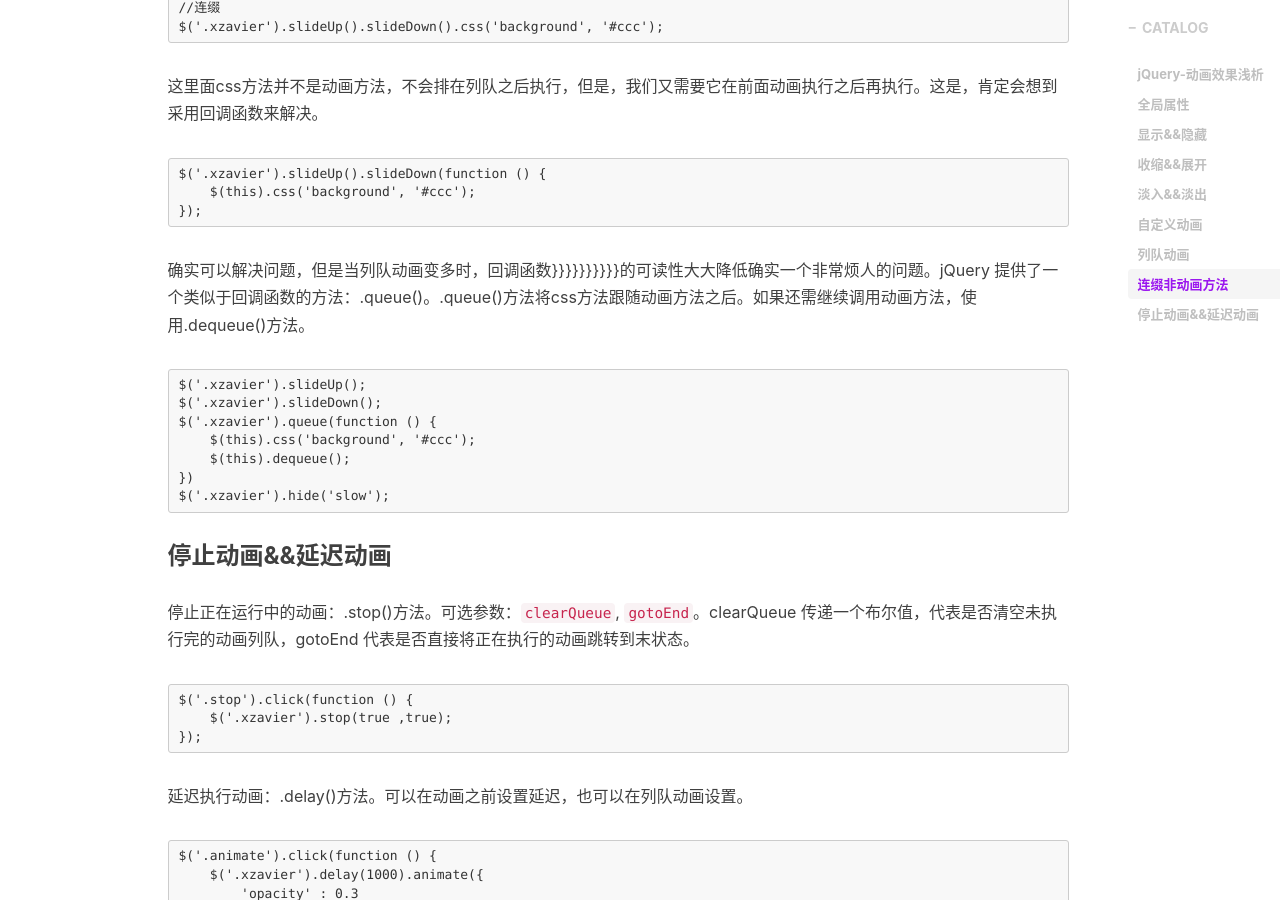
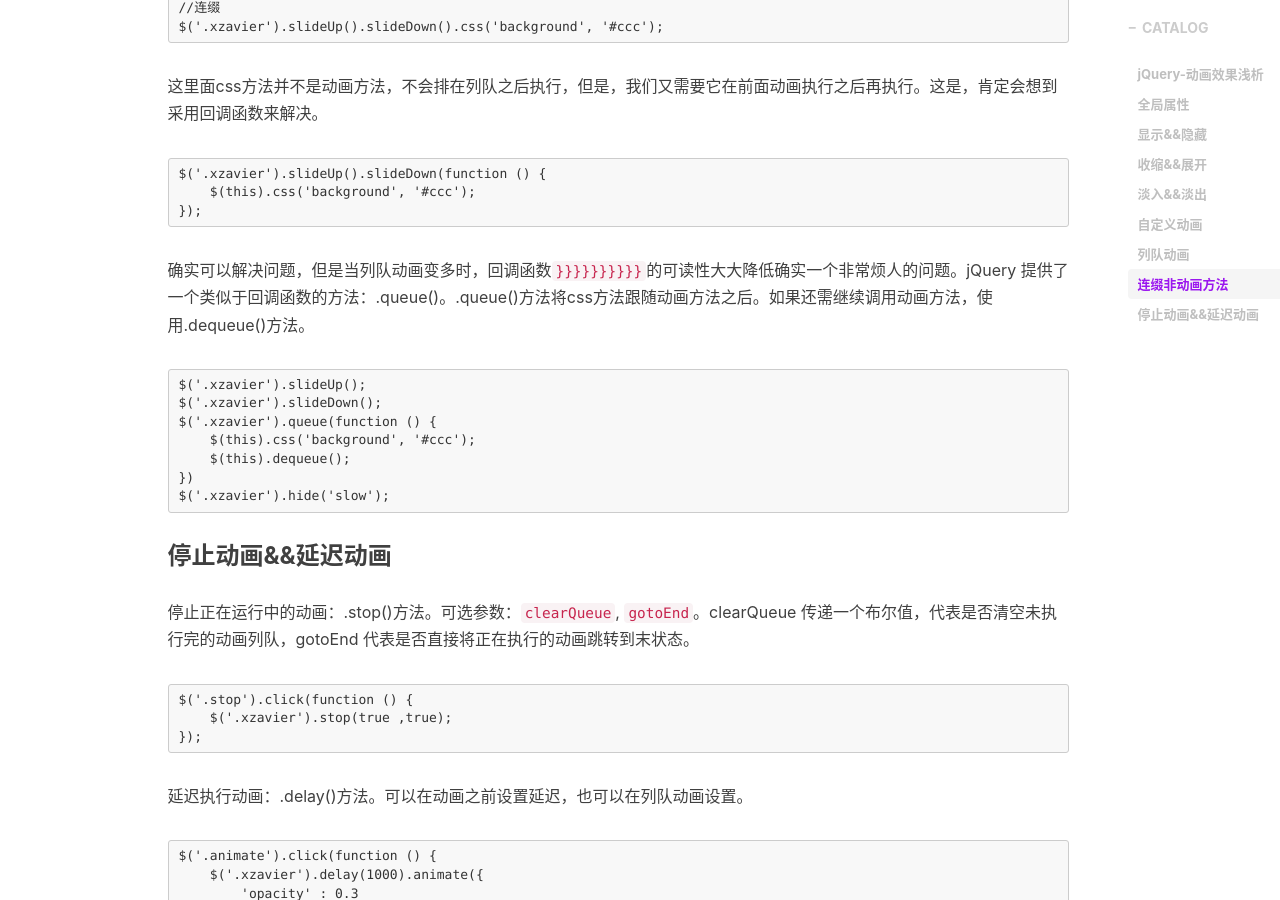
Before and after one commit to LonelyJoker/xiaohuazheng.github.io, a Jekyll site: the page built from _posts/2016-10-31-jquery-notes-z-animation.md, in a window 1280 px wide and 900 px high, scrolled down 5185 px. Built offline with Jekyll 4.4.1, drawn with Linux system fonts in a browser that asks for light colours; nearby versions of some CDN libraries; comment, search, counter and statistics services are not loaded.

```diff
--- a/_posts/2016-10-31-jquery-notes-z-animation.md
+++ b/_posts/2016-10-31-jquery-notes-z-animation.md
@@ -195,7 +195,7 @@ jQuery还提供了自定义动画的累加、累减功能。
         $(this).css('background', '#ccc');
     });
 
-确实可以解决问题，但是当列队动画变多时，回调函数}}}}}}}}}}的可读性大大降低确实一个非常烦人的问题。jQuery 提供了一个类似于回调函数的方法：.queue()。.queue()方法将css方法跟随动画方法之后。如果还需继续调用动画方法，使用.dequeue()方法。
+确实可以解决问题，但是当列队动画变多时，回调函数`}}}}}}}}}}`的可读性大大降低确实一个非常烦人的问题。jQuery 提供了一个类似于回调函数的方法：.queue()。.queue()方法将css方法跟随动画方法之后。如果还需继续调用动画方法，使用.dequeue()方法。
 
     $('.xzavier').slideUp();
     $('.xzavier').slideDown();
```
